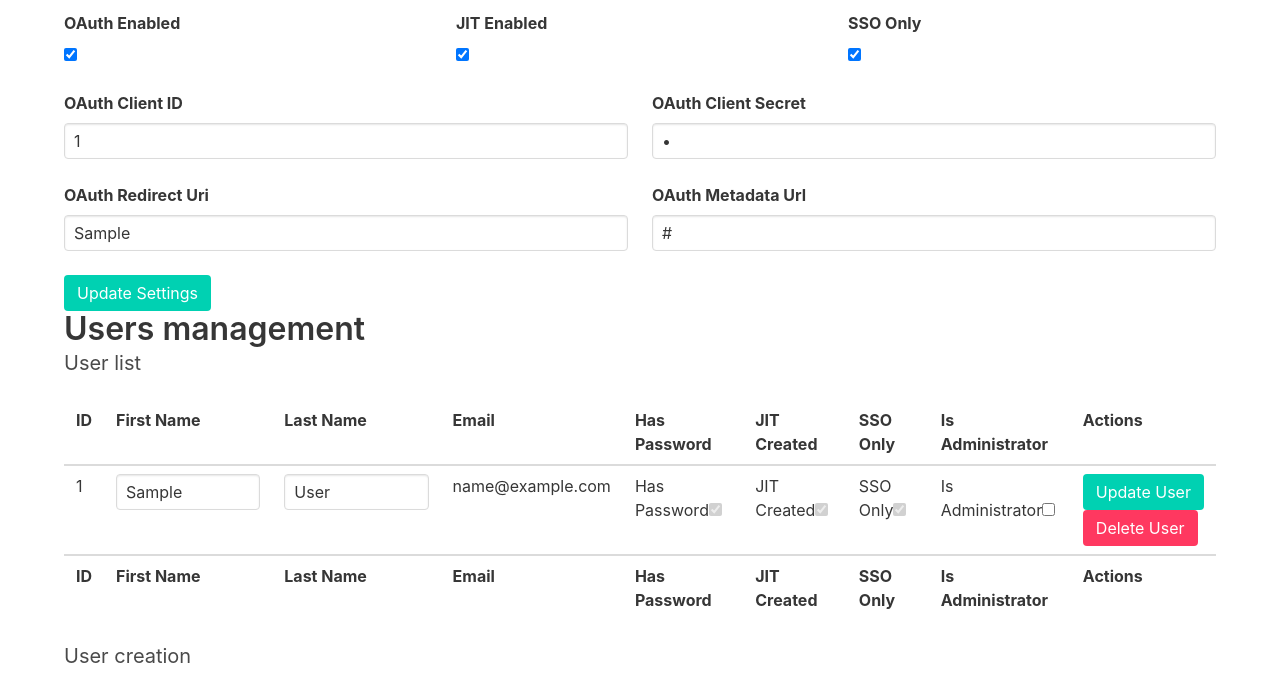
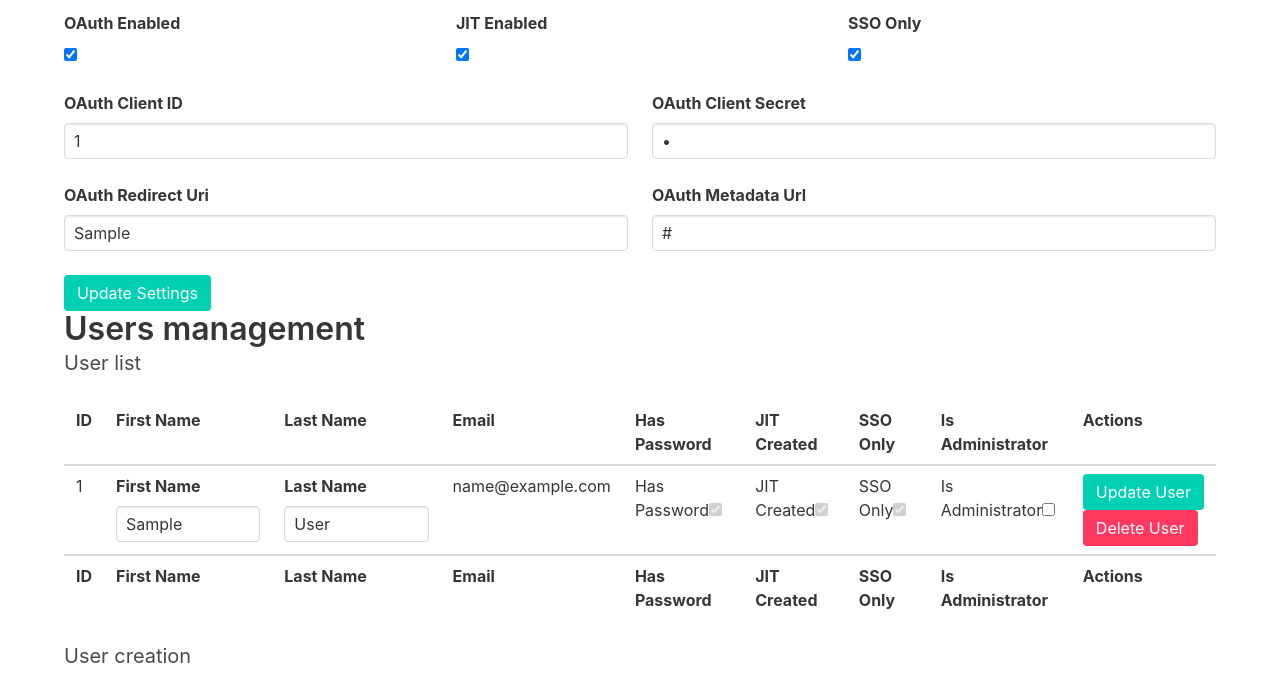
Before and after one commit to gabriel-lopez/app-stage, a PHP site: template src/views/admin/settings.php in a window 1280 px wide. Shown: the part 322-1016 px from the top of the page. Run offline with PHP 8.4, Linux system fonts and the light colour scheme; the visitor is signed in with stand-in values (Sample User, id 1); the template is opened without the code that fills it: most values are stand-ins (such as "Sample title", 1, 10 or a date in 2020).

Commit message:
changes for accessibility

```diff
--- a/src/views/admin/settings.php
+++ b/src/views/admin/settings.php
@@ -141,25 +141,25 @@
               echo '<input type="hidden" name="userId" value="' . $user['id'] . '">';
               echo "<tr>";
               echo "<td>" . $user['id'] . "</td>";
-              echo '<td><input class="input" type="text" name="first_name" id="first_name" placeholder="" value="' . $user['first_name'] . '"></td>';
-              echo '<td><input class="input" type="text" name="last_name" id="last_name" placeholder="" value="' . $user['last_name'] . '"></td>';
+              echo '<td><label for="first_name' . $user['id'] . '" class="label">First Name</label><input class="input" type="text" name="first_name" id="first_name' . $user['id'] . '" placeholder="" value="' . $user['first_name'] . '"></td>';
+              echo '<td><label for="last_name' . $user['id'] . '" class="label">Last Name</label><input class="input" type="text" name="last_name" id="last_name' . $user['id'] . '" placeholder="" value="' . $user['last_name'] . '"></td>';
               echo '<td>' . $user['email'] . '</td>';
-              echo '<td><label for="has_password">Has Password</label><input type="checkbox" name="has_password" id="has_password" disabled';
+              echo '<td><label for="has_password' . $user['id'] . '">Has Password</label><input type="checkbox" name="has_password" id="has_password' . $user['id'] . '" disabled';
               if ($user['password']) {
                 echo ' checked';
               }
               echo '></td>';
-              echo '<td><label for="jit_created">JIT Created</label><input type="checkbox" name="jit_created" id="jit_created" disabled';
+              echo '<td><label for="jit_created' . $user['id'] . '">JIT Created</label><input type="checkbox" name="jit_created" id="jit_created' . $user['id'] . '" disabled';
               if ($user['jit_created']) {
                 echo ' checked';
               }
               echo '></td>';
-              echo '<td><label for="sso_only">SSO Only</label><input type="checkbox" name="sso_only" id="sso_only" disabled';
+              echo '<td><label for="sso_only' . $user['id'] . '">SSO Only</label><input type="checkbox" name="sso_only" id="sso_only' . $user['id'] . '" disabled';
               if ($user['sso_only']) {
                 echo ' checked';
               }
               echo '></td>';
-              echo '<td><input type="hidden" value="0" name="is_admin"><label for="is_admin">Is Administrator</label><input type="checkbox" name="is_admin" id="is_admin"';
+              echo '<td><input type="hidden" value="0" name="is_admin"><label for="is_admin' . $user['id'] . '">Is Administrator</label><input type="checkbox" name="is_admin" id="is_admin' . $user['id'] . '"';
               if ($user['is_admin']) {
                 echo ' checked';
               }
@@ -195,57 +195,57 @@
         ?>
 
         <div class="field">
-          <label class="label">Is Administrator</label>
+          <label for="add_is_user" class="label">Is Administrator</label>
           <div class="control">
-            <input type="checkbox" name="is_admin">
+            <input type="checkbox" name="is_admin" id="add_is_user">
           </div>
         </div>
 
         <div class="field">
-          <label class="label">SSO Only</label>
+          <label for="add_sso_only" class="label">SSO Only</label>
           <div class="control">
-            <input type="checkbox" name="sso_only">
+            <input type="checkbox" name="sso_only" id="add_sso_only">
           </div>
         </div>
 
         <div class="field">
-          <label class="label">First Name</label>
+          <label for="add_first_name" class="label">First Name</label>
           <div class="control">
-            <input class="input" name="first_name" type="text" value="<?php if ($data && isset($data['input'])) {
+            <input class="input" name="first_name" id="add_first_name" type="text" value="<?php if ($data && isset($data['input'])) {
               echo $data['input']['first_name'];
             } ?>">
           </div>
         </div>
 
         <div class="field">
-          <label class="label">Last Name</label>
+          <label for="add_last_name" class="label">Last Name</label>
           <div class="control">
-            <input class="input" name="last_name" type="text" value="<?php if ($data && isset($data['input'])) {
+            <input class="input" name="last_name" id="add_last_name" type="text" value="<?php if ($data && isset($data['input'])) {
               echo $data['input']['last_name'];
             } ?>">
           </div>
         </div>
 
         <div class="field">
-          <label class="label">Email</label>
+          <label for="add_email" class="label">Email</label>
           <div class="control">
-            <input class="input" name="email" type="email" value="<?php if ($data && isset($data['input'])) {
+            <input class="input" name="email" if="add_email" type="email" value="<?php if ($data && isset($data['input'])) {
               echo $data['input']['email'];
             } ?>">
           </div>
         </div>
 
         <div class="field">
-          <label class="label">Password</label>
+          <label for="add_password" class="label">Password</label>
           <div class="control">
-            <input class="input" name="password" type="password" value="">
+            <input class="input" name="password" id="add_password" type="password" value="">
           </div>
         </div>
 
         <div class="field">
-          <label class="label">Repeat Password</label>
+          <label for="add_repeat_password" class="label">Repeat Password</label>
           <div class="control">
-            <input class="input" name="repeat_password" type="password" value="">
+            <input class="input" name="repeat_password" id="add_repeat_password" type="password" value="">
           </div>
         </div>
 
```
